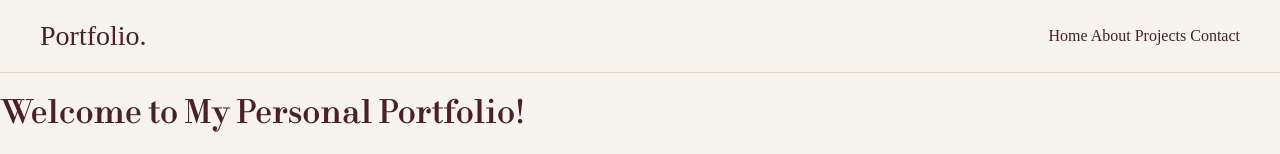
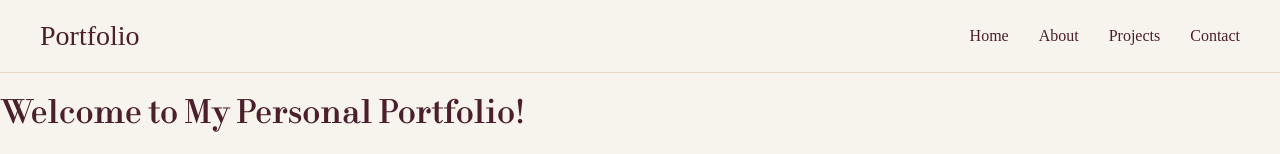
Before and after one commit to ethancrapo6/personal-portfolio, a plain HTML site: page index.html in a window 1280 px wide. Shown: the top 154 px of the page. Drawn offline with Linux system fonts and the light colour scheme.

Commit message:
add spacing between links and fix grammar mistakes

```diff
--- a/index.html
+++ b/index.html
@@ -10,7 +10,7 @@
     <!--NAVIGATION MENU-->
     <header>
     <nav>
-        <a href="index.html" class="logo">Portfolio.</a>
+        <a href="index.html" class="logo">Portfolio</a>
 
         <div class="nav-links">
             <a href="index.html">Home</a>
--- a/style.css
+++ b/style.css
@@ -48,3 +48,9 @@ nav {
     color: #4b1f2b;
     text-decoration: none;
 }
+
+/* NAVIGATION LINKS SPACING*/
+.nav-links {
+    display: flex;
+    gap: 30px; /* Space between links */
+}
```
